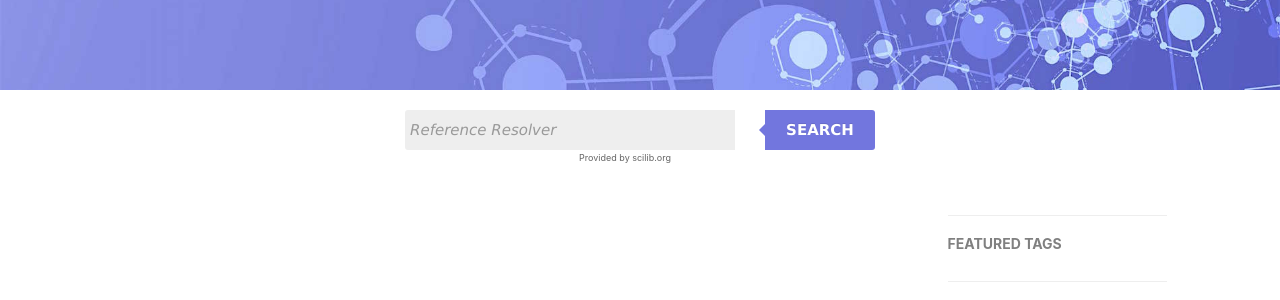
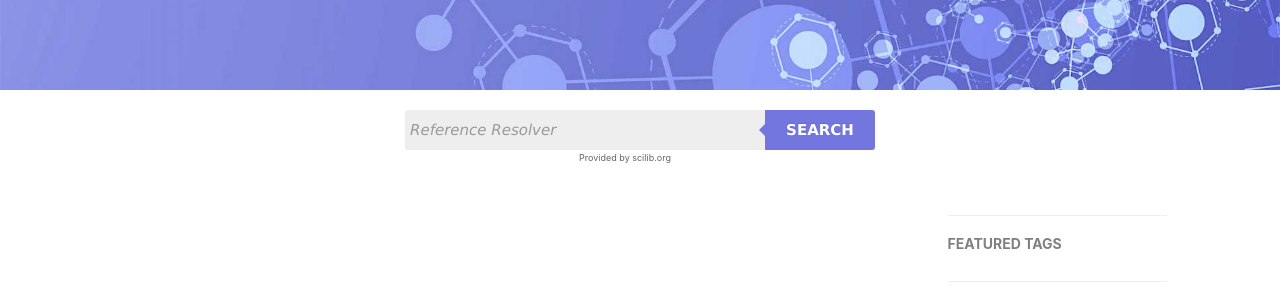
Before and after one commit to THUchemST/thuchemst.github.io, a Jekyll site: the page built from index.html, in a window 1280 px wide. Shown: the part 372-672 px from the top of the page. Built offline with Jekyll 4.4.1, drawn with Linux system fonts in a browser that asks for light colours; nearby versions of some CDN libraries; the list of posts is cut into pages by our own code; comment, search, counter and statistics services are not loaded.

Commit message:
Optimise Search box on Large Screen

```diff
--- a/css/hux-blog.css
+++ b/css/hux-blog.css
@@ -1124,7 +1124,7 @@ img::-moz-selection {
 
 
     .form-wrapper input {
-        width: 330px;
+        width: 360px;
         height: 40px;
         padding: 10px 5px;
         float: left;
```
Also changed, not shown: css/hux-blog.min.css.
